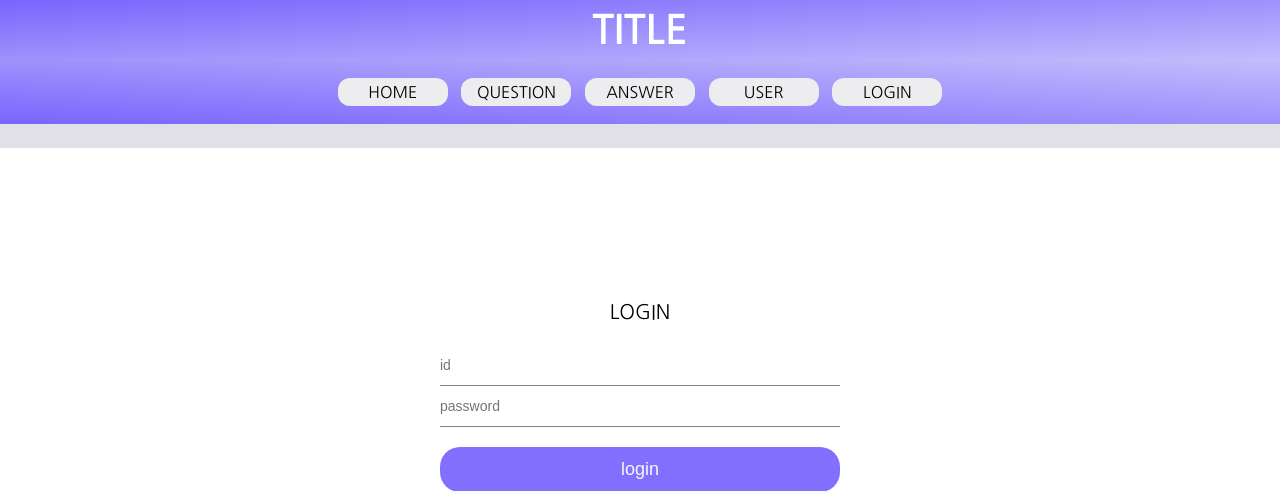
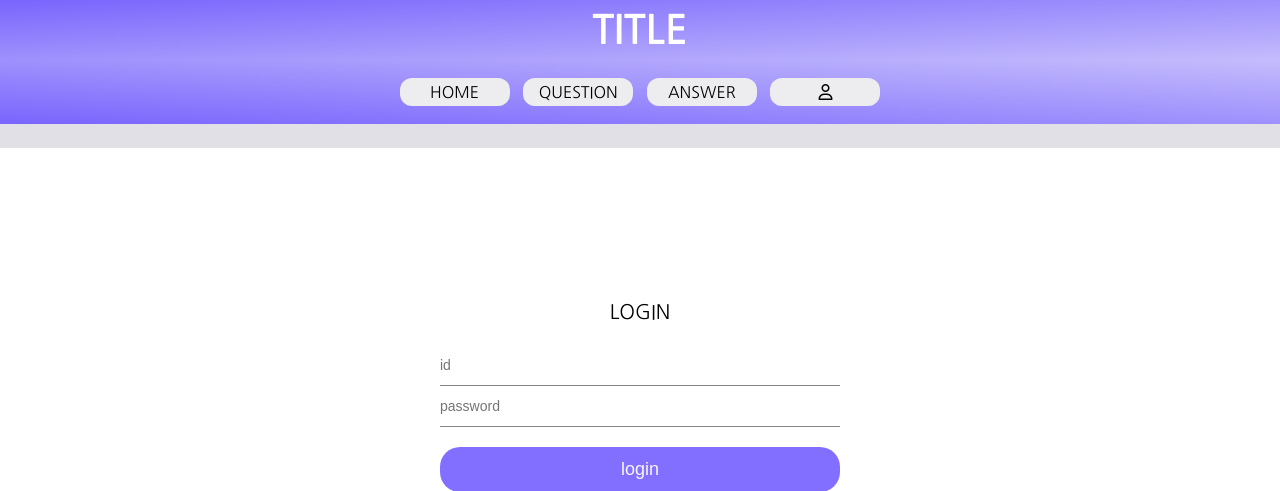
Before and after one commit to Tjdnjs/hackalearn, a Flask app: page /login in a window 1280 px wide. Shown: the top 491 px of the page. Run offline with Flask 2, Linux system fonts and the light colour scheme; some libraries are stand-ins or nearby versions.

Commit message:
Update login.html

```diff
--- a/templates/login.html
+++ b/templates/login.html
@@ -8,7 +8,7 @@
     <link rel="preconnect" href="https://fonts.googleapis.com">
     <link rel="preconnect" href="https://fonts.gstatic.com" crossorigin>
     <link href="https://fonts.googleapis.com/css2?family=Nanum+Gothic:wght@400;700;800&display=swap" rel="stylesheet">
-
+    <script src="https://kit.fontawesome.com/f76d1c9984.js" crossorigin="anonymous"></script>
     <title>Document</title>
   </head>
 
@@ -20,8 +20,7 @@
         <a href="/">HOME</a>
         <a href="/question">QUESTION</a>
         <a href="/answer">ANSWER</a>
-        <a href="#" id = "us">USER</a>
-        <a href="/login">LOGIN</a>
+        <a href="#" id = "us"><i class="fa-regular fa-user"></i></a>
       </div>
       <div id="design"></div>
     </header>
```
